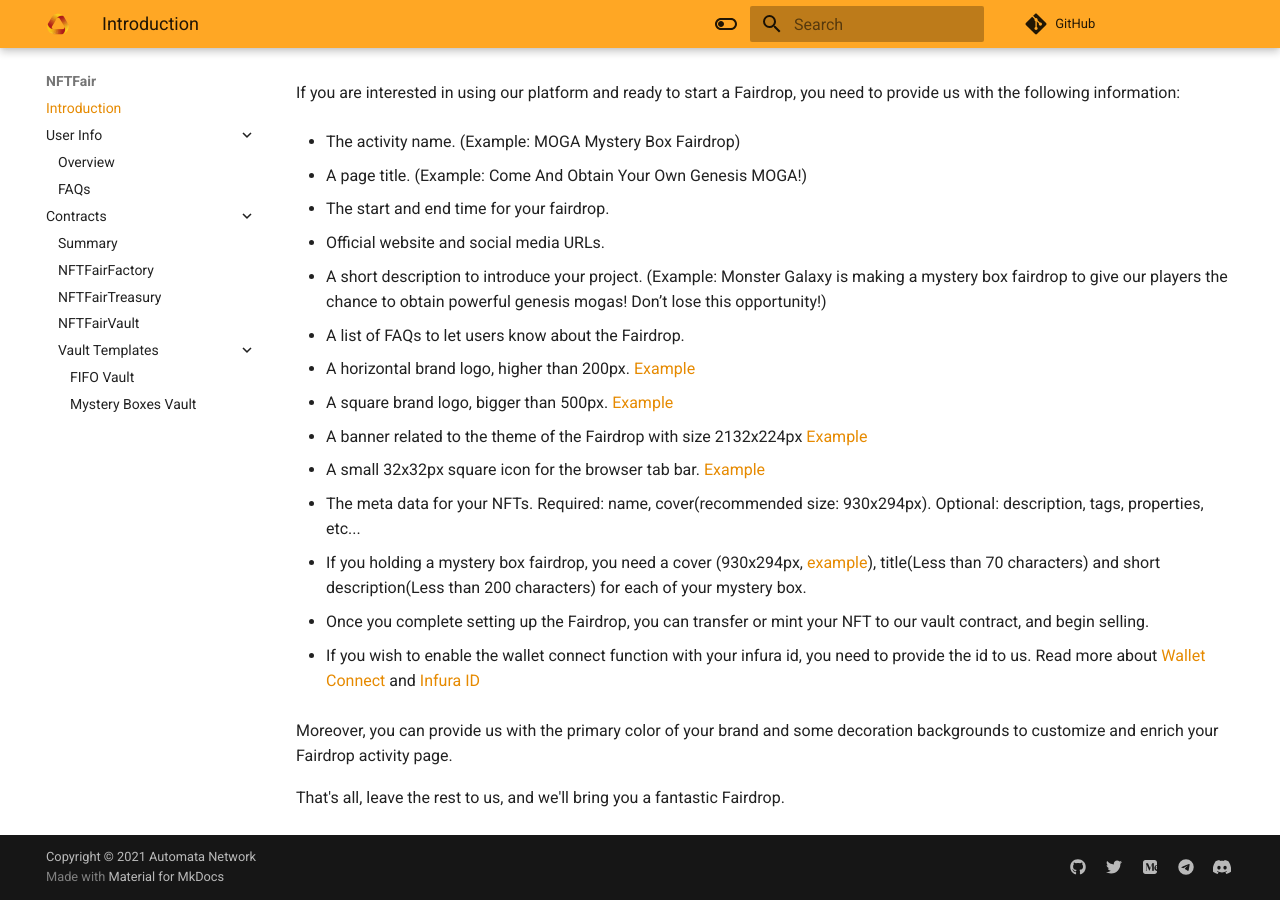
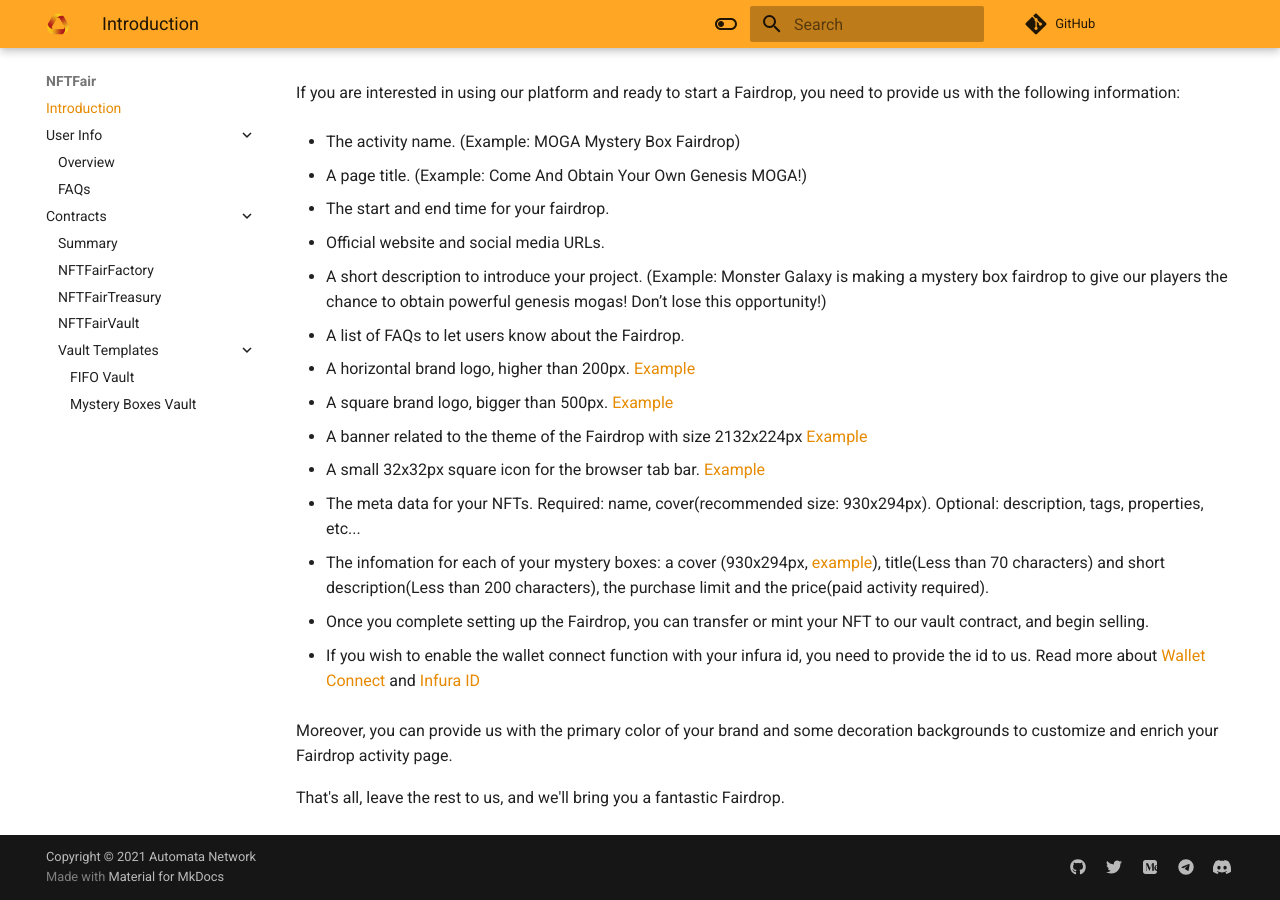
Before and after one commit to automata-network/docs, an MkDocs documentation site: the page built from docs/nftfair/introduction.md, in a window 1280 px wide and 900 px high, scrolled down 1975 px. Built offline with MkDocs 1.6.1 and Material for MkDocs 9.7.7, drawn with Linux system fonts in a browser that asks for light colours; nearby versions of some CDN libraries; comment, search, counter and statistics services are not loaded.

Commit message:
add purchase limit and price

```diff
--- a/docs/nftfair/introduction.md
+++ b/docs/nftfair/introduction.md
@@ -81,7 +81,7 @@
 
 - The meta data for your NFTs. Required: name, cover(recommended size: 930x294px). Optional: description, tags, properties, etc...
 
-- If you holding a mystery box fairdrop, you need a cover (930x294px, [example](https://ipfs.io/ipfs/bafybeiehhoqx54wf6o6cgu7etjxxlhfxa2qstf6ay75lzi4o3thxf26e6i/box-banner.png)), title(Less than 70 characters) and short description(Less than 200 characters) for each of your mystery box.
+- The infomation for each of your mystery boxes: a cover (930x294px, [example](https://ipfs.io/ipfs/bafybeiehhoqx54wf6o6cgu7etjxxlhfxa2qstf6ay75lzi4o3thxf26e6i/box-banner.png)), title(Less than 70 characters) and short description(Less than 200 characters), the purchase limit and the price(paid activity required).
 
 - Once you complete setting up the Fairdrop, you can transfer or mint your NFT to our vault contract, and begin selling.
 
```
